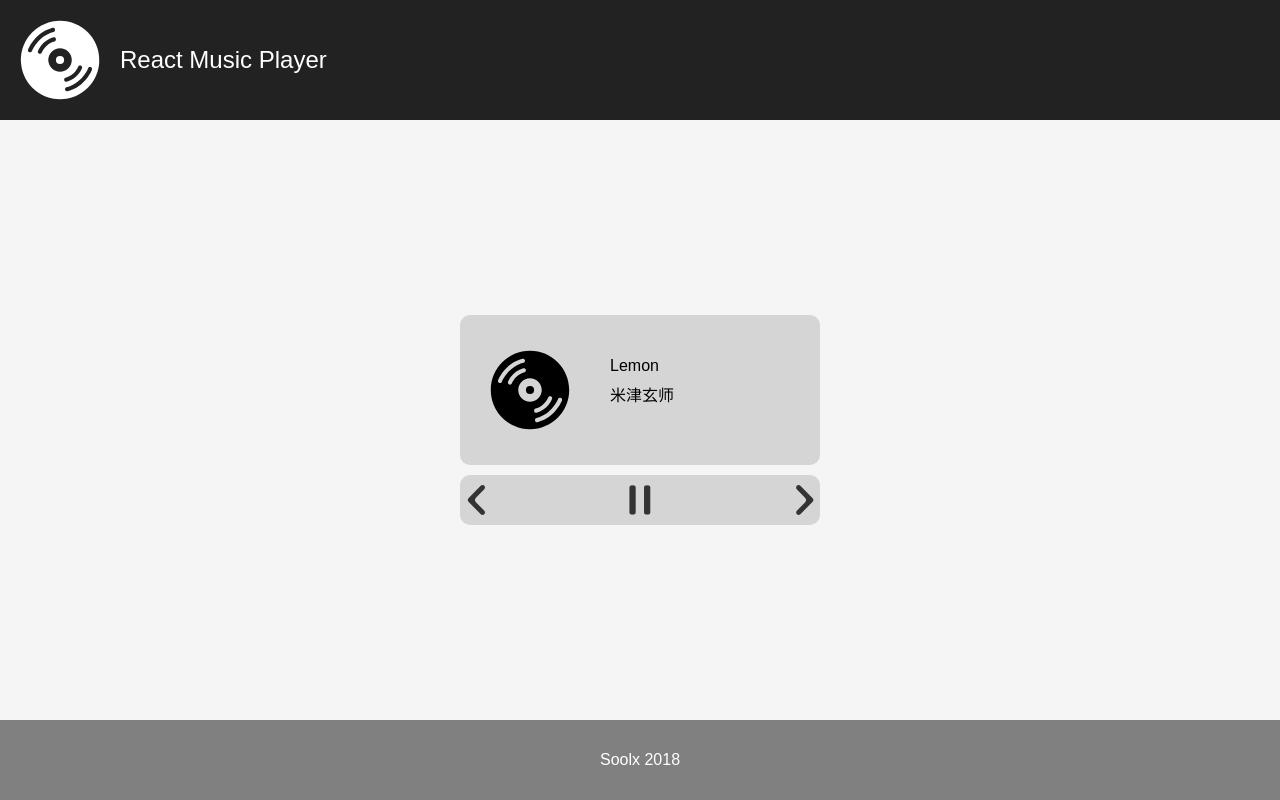
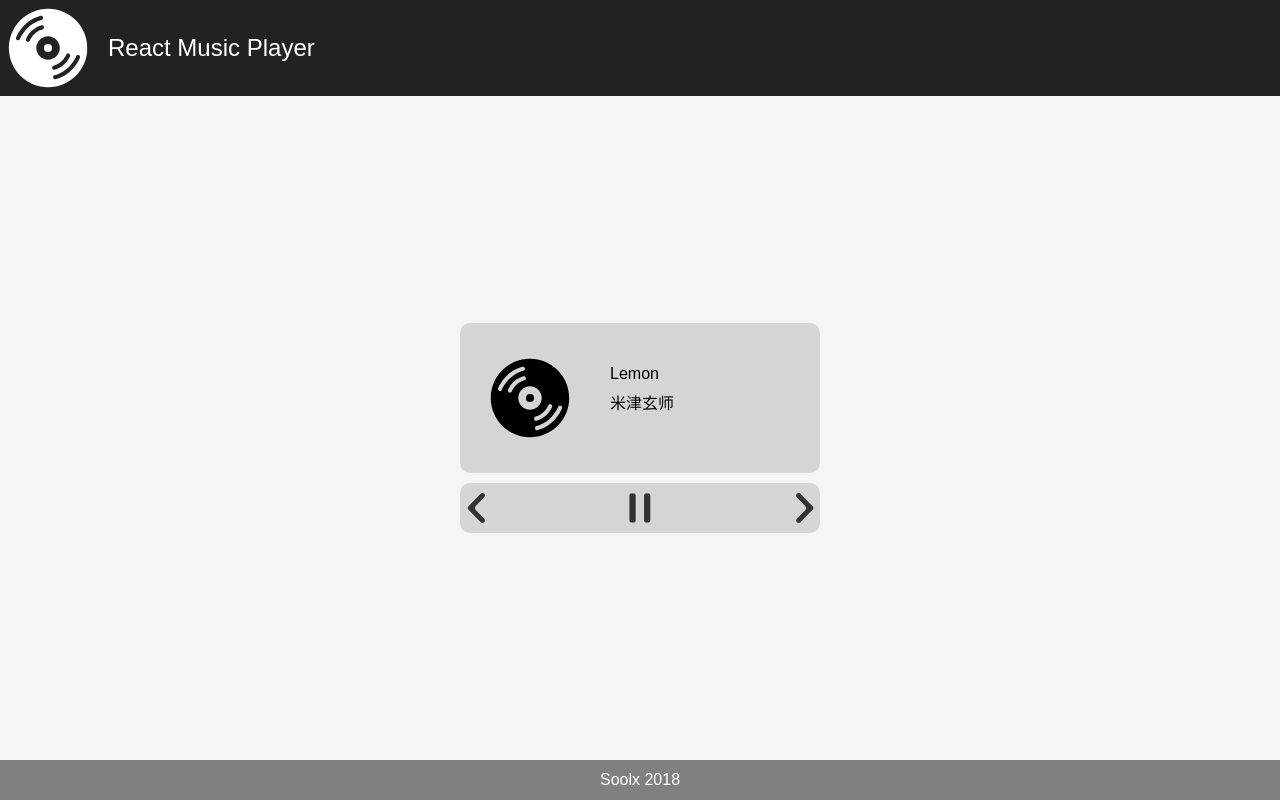
Before and after one commit to soolx/react-music-player, a React (Create React App) app: page / in a window 1280 px wide. Built offline with nearby package versions, Linux system fonts and the light colour scheme.

Commit message:
update App ui add list loop

```diff
--- a/src/App.less
+++ b/src/App.less
@@ -1,13 +1,13 @@
 .logo {
   animation: logo-spin infinite 10s linear;
-  height: 80px;
+  height: 10vh;
   margin-right: 20px;
 }
 
 .header {
   background-color: #222;
-  height: 80px;
-  padding: 20px;
+  height: 10vh;
+  padding: 1vh;
   color: white;
   text-align: left;
 }
@@ -21,10 +21,10 @@
 
 .main {
   position: absolute;
-  top: 120px;
-  bottom:  80px;
+  top: 12vh;
+  bottom: 5vh;
   width: 100%;
-  min-height: 200px;
+  // min-height: 200px;
   background-color: whitesmoke;
   display: flex;
   align-items: center;
@@ -37,7 +37,7 @@
   justify-content:center;
   position: absolute;
   background-color: gray;
-  height: 80px;
+  height: 5vh;
   width: 100%;
   bottom: 0;
   color: white;
--- a/src/Components/Player/index.js
+++ b/src/Components/Player/index.js
@@ -27,12 +27,16 @@ class Player extends Component {
   toggle_next = () => {
     if(this.state.seleted < (this.state.list.length - 1)){
       this.setState(prevState => ({seleted: (prevState.seleted + 1)}));
+    } else {
+      this.setState({seleted: 0});
     }
   }
 
   toggle_prev = () => {
     if(this.state.seleted > 0){
       this.setState(prevState => ({seleted: (prevState.seleted - 1)}));
+    } else {
+      this.setState({seleted: (this.state.list.length - 1)});
     }
   }
 
```
